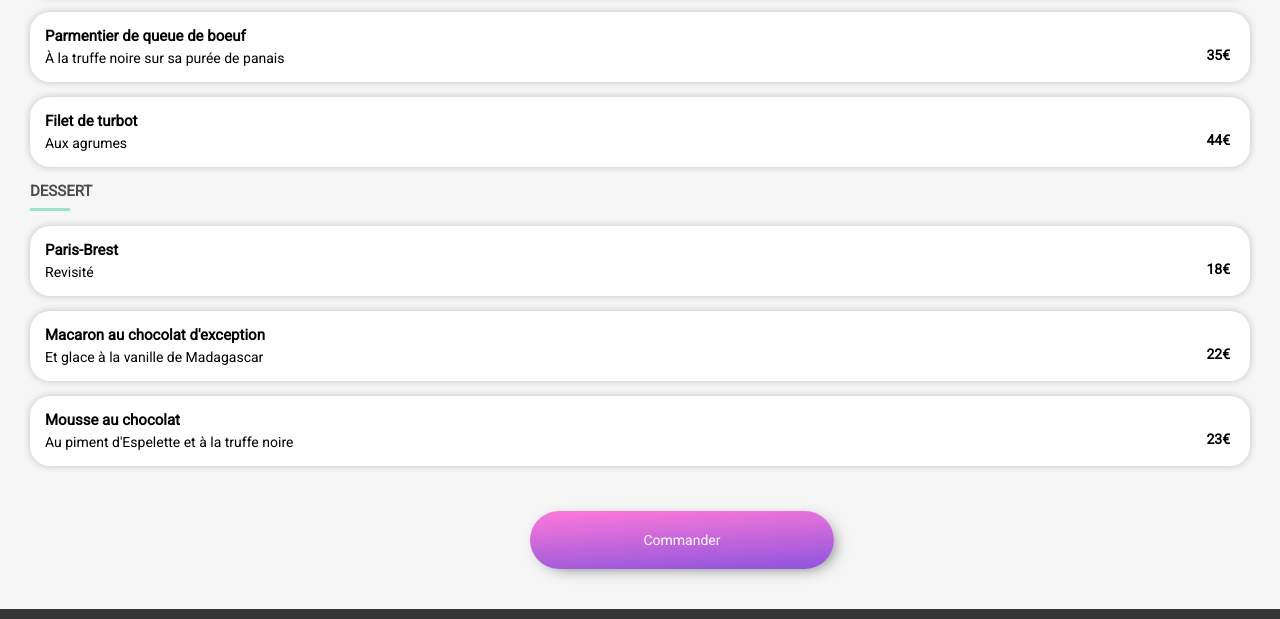
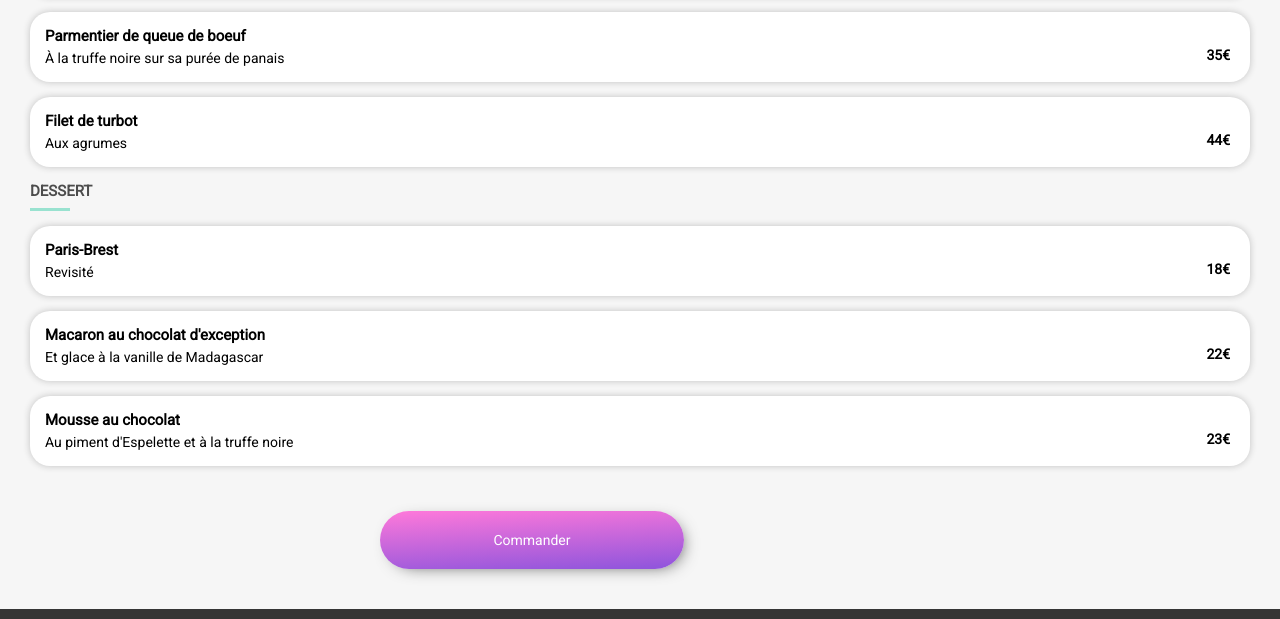
Before and after one commit to TiagoCarvalhoMartins/TiagoCARVALHOMARTINS_3_10092021, a website: page pages/la-pallette-du-gout.html in a window 1280 px wide. Shown: the part 801-1420 px from the top of the page. Drawn offline with Linux system fonts and the light colour scheme; a web font is replaced by a local one.

Commit message:
Correction css
correction of  the r esponsive for  tablet and  pc

```diff
--- a/package.json
+++ b/package.json
@@ -4,7 +4,8 @@
   "description": "",
   "main": "index.js",
   "scripts": {
-    "sass": "sass --watch ./sass/index.scss:./public/css/index.css",
+    "sassindex": "sass --watch ./sass/index.scss:./public/css/index.css",
+    "sassrestau": "sass --watch ./sass/restaurant.scss:./public/css/restaurant.css",
     "prefix": "postcss ./public/css/index.css --use autoprefixer -d ./public/css/prefixed/"
   },
   "repository": {
--- a/sass/index.scss
+++ b/sass/index.scss
@@ -107,14 +107,13 @@ header {
 
 		.description {
 			background-color: #f6f6f6;
-			display: flex;
-			flex-wrap: wrap;
-			justify-content: center;
+
 			text-align: center;
 			padding-top: 40px;
 			padding-bottom: 40px;
+			height: 300px;
 			@include tablet-only {
-				flex-direction: column;
+				height: 200px;
 			}
 
 			h1 {
@@ -125,6 +124,7 @@ header {
 				padding: 0 35px;
 				color: #353535;
 				margin-top: 20px;
+				margin-bottom: 70px;
 			}
 
 			.button {
@@ -164,7 +164,6 @@ header {
 		&__description {
 			background-color: #f6f6f6;
 			display: flex;
-			justify-content: center;
 			align-items: center;
 			margin: 25px 0px;
 			padding: 10px;
@@ -189,7 +188,7 @@ header {
 			.number {
 				color: white;
 				font-weight: normal;
-				margin-left: -125px;
+				margin-left: -15px;
 				height: 25px;
 				width: 25px;
 				background-color: $primary-color;
@@ -197,15 +196,6 @@ header {
 				display: flex;
 				justify-content: center;
 				align-items: center;
-				@include tablet-only {
-					margin-left: -80px;
-				}
-				@include pc1024-only {
-					margin-left: -60px;
-				}
-				@include pc1440-only {
-					margin-left: -170px;
-				}
 			}
 
 			&--violet {
--- a/sass/restaurant.scss
+++ b/sass/restaurant.scss
@@ -11,8 +11,14 @@ $font-main: "Roboto", sans-serif;
 	}
 }
 
-@mixin pc-only {
+@mixin pc1024-only {
 	@media screen and (min-width: 1024px) {
+		@content;
+	}
+}
+
+@mixin pc1440-only {
+	@media screen and (min-width: 1440px) {
 		@content;
 	}
 }
@@ -172,7 +178,12 @@ main {
 				margin-left: 250px;
 			}
 
-			@include pc-only {
+			@include pc1024-only {
+				width: 20%;
+				margin-left: 350px;
+			}
+
+			@include pc1440-only {
 				width: 20%;
 				margin-left: 500px;
 			}
```
Also changed, not shown: public/css/index.css, public/css/restaurant.css, 2 other files.
